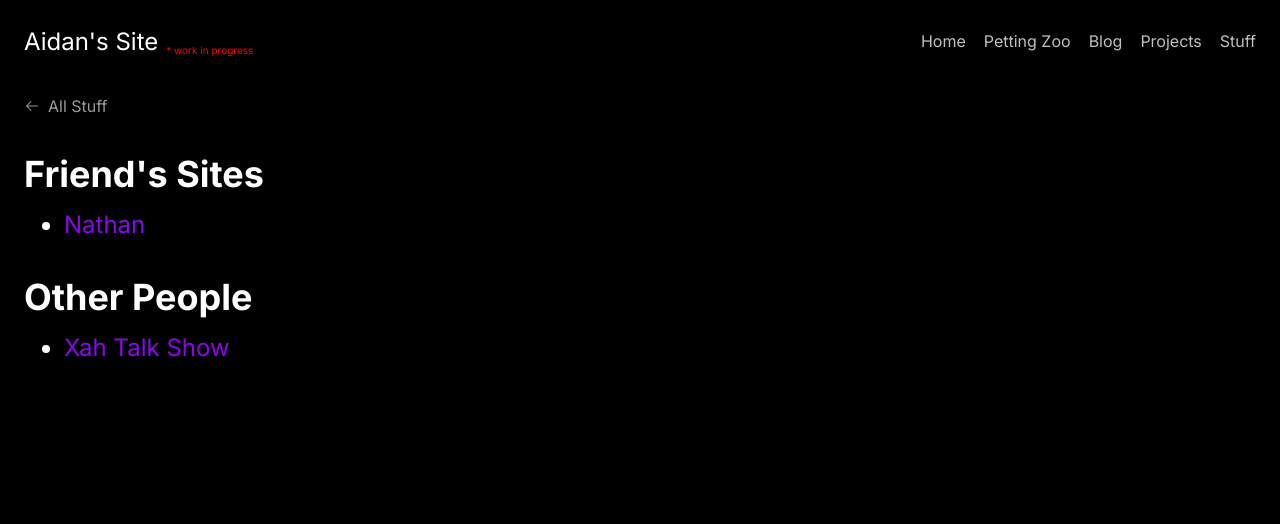
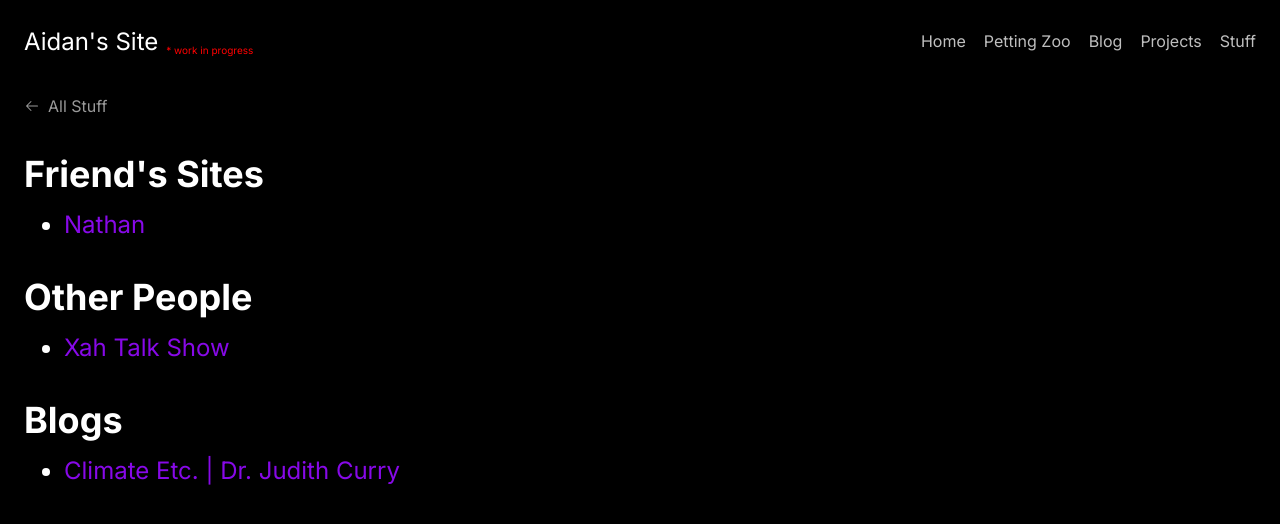
Before and after one commit to AidanTilgner/Personal-Site, an Astro site: page /stuff/links in a window 1280 px wide. Built offline with nearby package versions, Linux system fonts and the light colour scheme; Astro itself is replaced by a stand-in of ours.

Commit message:
feat: cool stuff

```diff
--- a/src/pages/stuff/links/index.astro
+++ b/src/pages/stuff/links/index.astro
@@ -19,6 +19,12 @@ import { ArrowLeft } from "@phosphor-icons/react";
       <ul>
         <li><a href="http://xahlee.info/" target="_blank">Xah Talk Show</a></li>
       </ul>
+    </section>
+    <section>
+        <h1>Blogs</h1>
+        <ul>
+           <li><a href="https://judithcurry.com/">Climate Etc. | Dr. Judith Curry</a></li>
+        </ul>
     </section>
   </main>
 </Layout>
```
